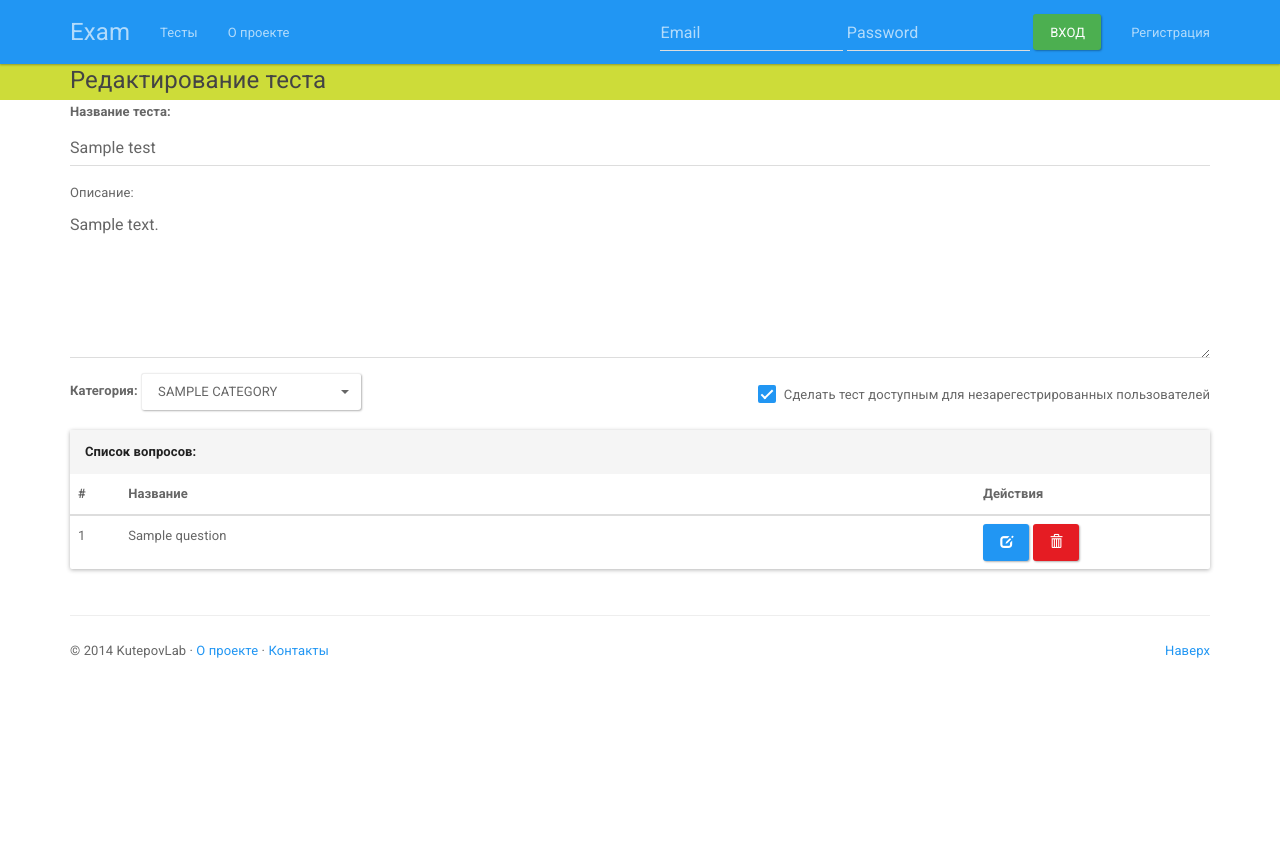
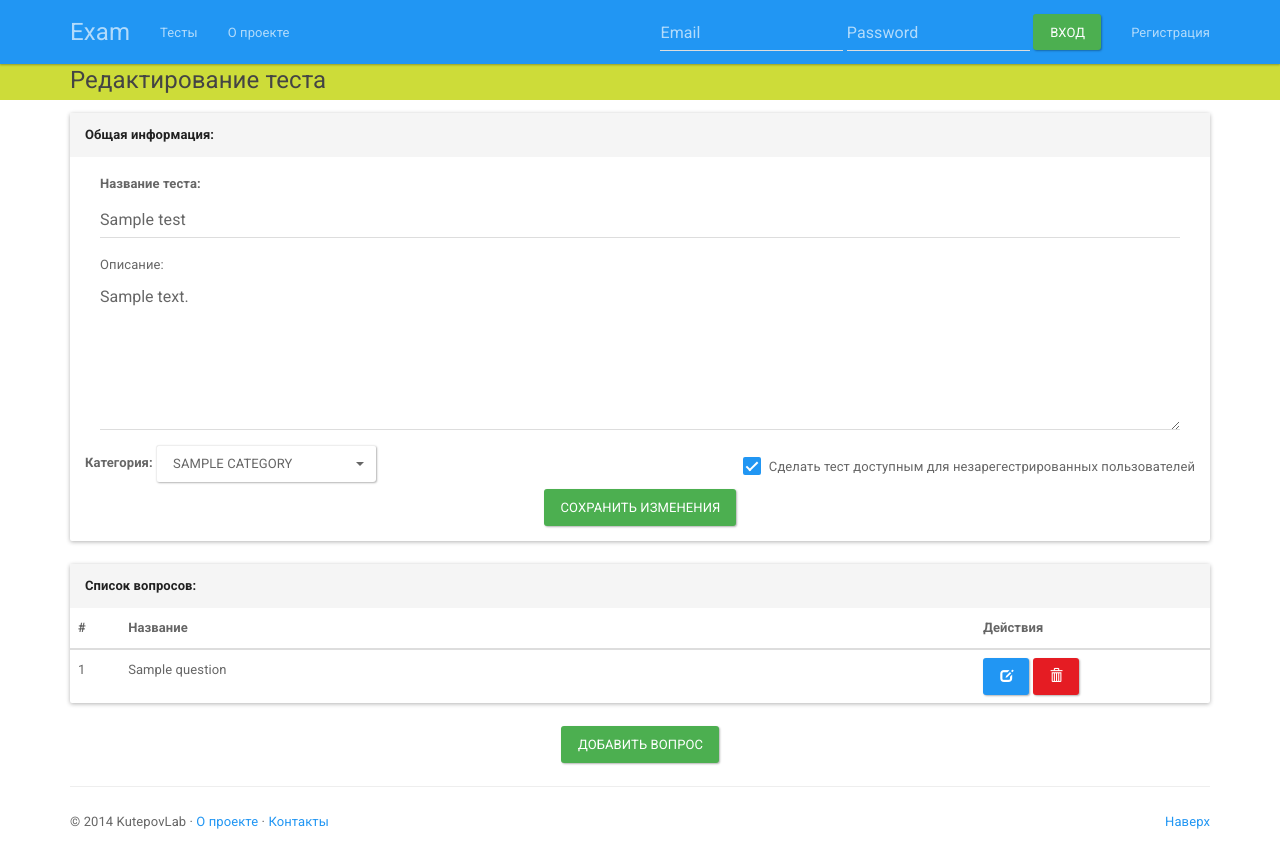
Before and after one commit to AlexeyKutepov/exam_project, a Django app: template templates/exam/edit_test.html in a window 1280 px wide. Before the commit the page ends 658 px from the top, so only its background shows below. Run offline with Django 3.2, Linux system fonts and the light colour scheme; tables that the repository leaves empty hold one stand-in row (values such as "Sample post"); the template is opened without the code that fills it: values that come from a table or form of the project are taken from there, most other values are stand-ins (such as "Sample title", 1, 10 or a date in 2020); some libraries are stand-ins or nearby versions.

Commit message:
The edit question was improved

```diff
--- a/templates/exam/edit_test.html
+++ b/templates/exam/edit_test.html
@@ -15,7 +15,15 @@
     </div>
 {% endblock %}
 {% block content %}
-    <div class="row">
+    <p></p>
+    <form action="{% url "edit_test" id=test.id %}" method="post">
+        {% csrf_token %}
+        <div class="panel panel-default">
+            <div class="panel-heading">
+                <b>Общая информация:</b>
+            </div>
+            <div class="panel-body">
+            <div class="">
                 <div class="col-lg-12">
                     <div class="form-group">
                         <label class="control-label" for="inputTestName"><b>Название теста:</b></label>
@@ -57,6 +65,16 @@
                     </div>
                 </div>
             </div>
+            <div class="row">
+                <div class="col-lg-12">
+                    <div class="centered">
+                        <button id="btnSave" name="save" value="true" type="submit" class="btn btn-success">Сохранить изменения</button>
+                    </div>
+                </div>
+            </div>
+            </div>
+        </div>
+    </form>
     <p></p>
     <div class="row">
         <div class="col-lg-12">
@@ -113,9 +131,23 @@
                     </td>
                     </tr>
                     {% endfor %}
+
                     </tbody>
                 </table>
             </div>
         </div>
     </div>
+    <div class="row">
+         <div class="col-lg-12 centered">
+             <form action="{% url "edit_test" id=test.id %}" method="post">
+                 {% csrf_token %}
+                 <button id="btnEdit{{ forloop.counter }}" type="submit"
+                     class="btn btn-success" name="edit" value="{{ forloop.counter }}">
+                     Добавить вопроc
+                 </button>
+             </form>
+         </div>
+     </div>
+
+
 {% endblock %}
```
Lines whose indentation alone changed are shown as unchanged.
